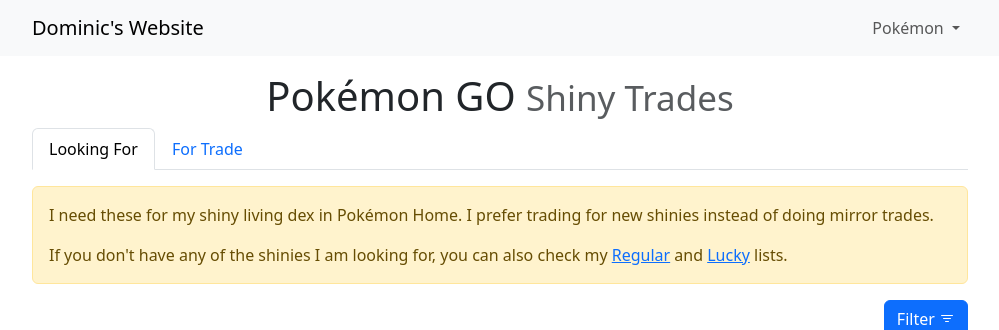
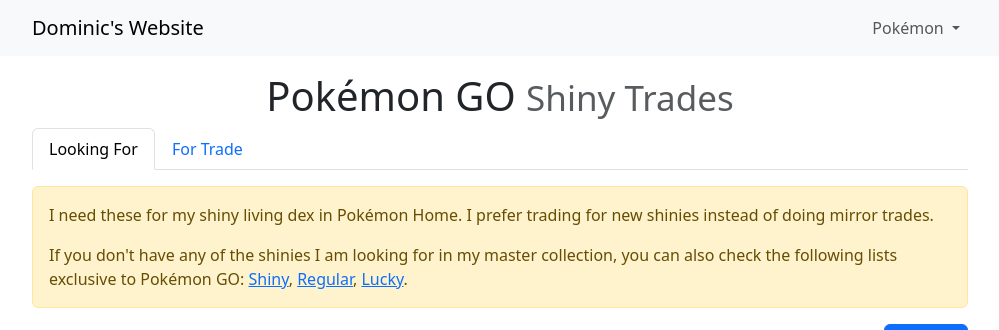
Before and after one commit to dominicbarnes/dominicbarnes.github.com, a Jekyll site: the page built from pokemon/go/looking-for.html, in a window 1280 px wide, cut to the strip 0-330 px from the top of the page. Shown: the whole strip, without its empty margins (140-1139 px from the left). Built offline with Jekyll 4.4.1, drawn with Linux system fonts in a browser that asks for light colours.

Commit message:
add shiny list

```diff
--- a/pokemon/go/looking-for.html
+++ b/pokemon/go/looking-for.html
@@ -38,10 +38,11 @@
             trading for new shinies instead of doing mirror trades.
         </p>
         <p class="mb-0">
-            If you don't have any of the shinies I am looking for, you can also
-            check my <a href="https://godex.site/public-collection/e8c464edbce5d5b34fd1aefc94253fa9">Regular</a>
-            and <a href="https://godex.site/public-collection/3fcf6c53c3928455b73d87be788a92e8">Lucky</a>
-            lists.
+            If you don't have any of the shinies I am looking for in my master
+            collection, you can also check the following lists exclusive to Pokémon GO:
+            <a href="https://godex.site/public-collection/05129e5aeb471fb598ef464e0639415b">Shiny</a>,
+            <a href="https://godex.site/public-collection/e8c464edbce5d5b34fd1aefc94253fa9">Regular</a>,
+            <a href="https://godex.site/public-collection/3fcf6c53c3928455b73d87be788a92e8">Lucky</a>.
         </p>
     </div>
 
```
